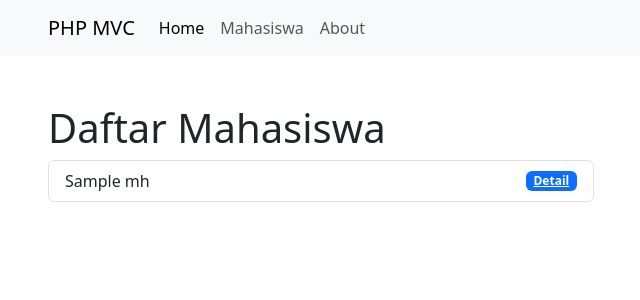
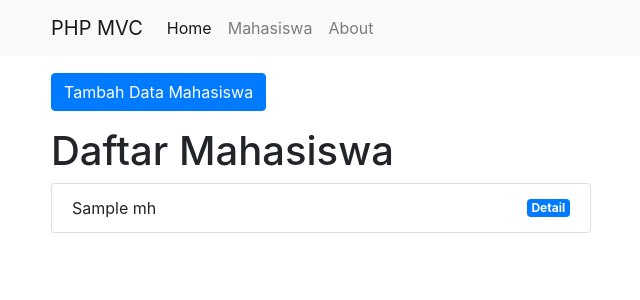
Before and after one commit to HackAlchemy/php-mvc, a PHP site: the page made by app/views/mahasiswa/index.php in a window 1280 px wide. Shown: the top 300 px of the page, without its empty margins (34-674 px from the left). Run offline with PHP 8.4, Linux system fonts and the light colour scheme; the template is opened without the code that fills it: most values are stand-ins (such as "Sample title", 1, 10 or a date in 2020); some libraries are stand-ins or nearby versions.

Commit message:
insert data & flash message

```diff
--- a/app/core/Database.php
+++ b/app/core/Database.php
@@ -68,4 +68,9 @@ class Database {
         $this->execute();
         return $this->mhs->fetch(PDO::FETCH_ASSOC);
     }
+
+    public function rowCount()
+    {
+        return $this->mhs->rowCount();
+    }
 }
--- a/app/init.php
+++ b/app/init.php
@@ -3,5 +3,6 @@
 require_once 'core/App.php';
 require_once 'core/Controller.php';
 require_once 'core/Database.php';
+require_once 'core/Flasher.php';
 
 require_once 'config/config.php';
--- a/app/views/mahasiswa/index.php
+++ b/app/views/mahasiswa/index.php
@@ -1,16 +1,71 @@
-<div class="container mt-5">
+<div class="container mt-3">
+  <!-- Flash -->
+  <div class="row">
+    <div class="col-6">
+      <?php Flasher::flash(); ?>
+    </div>
+  </div>
+
+  <!-- Form -->
     <div class="row">
         <div class="col-6">
+        <button type="button" class="btn btn-primary mb-3" data-toggle="modal" data-target="#formModal">
+            Tambah Data Mahasiswa
+        </button>
             <h1>Daftar Mahasiswa</h1>
 
             <ul class="list-group">
-                <?php foreach ($data['mhs'] as $mhs) : ?>
-                    <li class="list-group-item d-flex justify-content-between align-items-center">
-                        <?= $mhs['nama']; ?>
-                        <a href="<?= BASEURL; ?>/mahasiswa/detail/<?= $mhs['id']; ?>" class="badge bg-primary">Detail</a>
-                    </li>
+                <?php foreach ($data['mhs'] as $mhs): ?>
+                            <li class="list-group-item d-flex justify-content-between align-items-center">
+                                <?= $mhs['nama']; ?>
+                                <a href="<?= BASEURL; ?>/mahasiswa/detail/<?= $mhs['id']; ?>" class="badge bg-primary text-white">Detail</a>
+                            </li>
                 <?php endforeach; ?>
             </ul>
         </div>
     </div>
 </div>
+
+<!-- Modal -->
+<div class="modal fade" id="formModal" tabindex="-1" role="dialog" aria-labelledby="judulModal" aria-hidden="true">
+  <div class="modal-dialog" role="document">
+    <div class="modal-content">
+      <div class="modal-header">
+        <h5 class="modal-title" id="judulModal">Tambah Data Mahasiswa</h5>
+        <button type="button" class="close" data-dismiss="modal" aria-label="Close">
+          <span aria-hidden="true">&times;</span>
+        </button>
+      </div>
+      <div class="modal-body">
+
+        <form action="<?= BASEURL; ?>/mahasiswa/tambah" method="post">
+            <div class="form-group">
+                <label for="nama">Nama</label>
+                <input type="text" class="form-control" id="nama" name="nama" required>
+            </div>
+            <div class="form-group">
+                <label for="nim">Nim</label>
+                <input type="number" class="form-control" id="nim" name="nim" required>
+            </div>
+            <div class="form-group">
+                <label for="email">Email</label>
+                <input type="email" class="form-control" id="email" name="email" required>
+            </div>
+            <div class="form-group">
+                <label for="jurusan">Jurusan</label>
+                <select class="form-control" id="jurusan" name="jurusan" required>
+                    <option value="">Pilih Jurusan</option>
+                    <option value="Teknik Informatika">Teknik Informatika</option>
+                    <option value="Teknik Mesin">Teknik Mesin</option>
+                    <option value="Teknik Elektro">Teknik Elektro</option>
+                </select>
+            </div>
+      </div>
+      <div class="modal-footer">
+        <button type="button" class="btn btn-secondary" data-dismiss="modal">Tutup</button>
+        <button type="submit" class="btn btn-primary">Tambah Data</button>
+        </form>
+      </div>
+    </div>
+  </div>
+</div>
--- a/app/views/templates/footer.php
+++ b/app/views/templates/footer.php
@@ -1,5 +1,8 @@
-<script src="https://code.jquery.com/jquery-3.7.1.min.js" integrity="sha256-/JqT3SQfawRcv/BIHPThkBvs0OEvtFFmqPF/lYI/Cxo=" crossorigin="anonymous"></script>
-<script src="https://cdnjs.cloudflare.com/ajax/libs/popper.js/2.9.2/umd/popper.min.js"></script>
-<script src="<?= BASEURL; ?>/js/bootstrap.min.js"></script>
+<script src="https://code.jquery.com/jquery-3.3.1.slim.min.js" integrity="sha384-q8i/X+965DzO0rT7abK41JStQIAqVgRVzpbzo5smXKp4YfRvH+8abtTE1Pi6jizo" crossorigin="anonymous"></script>
+
+<script src="https://cdn.jsdelivr.net/npm/popper.js@1.14.3/dist/umd/popper.min.js" integrity="sha384-ZMP7rVo3mIykV+2+9J3UJ46jBk0WLaUAdn689aCwoqbBJiSnjAK/l8WvCWPIPm49" crossorigin="anonymous"></script>
+
+<script src="https://cdn.jsdelivr.net/npm/bootstrap@4.1.3/dist/js/bootstrap.min.js" integrity="sha384-ChfqqxuZUCnJSK3+MXmPNIyE6ZbWh2IMqE241rYiqJxyMiZ6OW/JmZQ5stwEULTy" crossorigin="anonymous"></script>
+
 </body>
 </html>
--- a/app/views/templates/header.php
+++ b/app/views/templates/header.php
@@ -4,7 +4,9 @@
     <meta charset="UTF-8">
     <meta name="viewport" content="width=device-width, initial-scale=1.0">
     <title>Halaman <?= $data['judul']; ?></title>
-    <link rel="stylesheet" href="<?= BASEURL; ?> /css/bootstrap.min.css">
+    <link rel="shortcut icon" href="<?= BASEURL; ?> /assets/favicon.ico" type="image/x-icon">
+    <link rel="stylesheet" href="https://cdn.jsdelivr.net/npm/bootstrap@4.1.3/dist/css/bootstrap.min.css" integrity="sha384-MCw98/SFnGE8fJT3GXwEOngsV7Zt27NXFoaoApmYm81iuXoPkFOJwJ8ERdknLPMO" crossorigin="anonymous">
+
 </head>
 <body>
 <nav class="navbar navbar-expand-lg navbar-light bg-light">
--- a/public/index.php
+++ b/public/index.php
@@ -1,4 +1,7 @@
 <?php
+if (!session_id()) {
+    session_start();
+}
 
 require_once '../app/init.php';
 
```
Also changed, not shown: app/controllers/Mahasiswa.php (+13 -0 lines), app/core/Flasher.php (added, +27 -0 lines), app/models/Mahasiswa_model.php (+15 -0 lines), app/views/home/index.php (+3 -4 lines), public/assets/favicon.ico (added).
